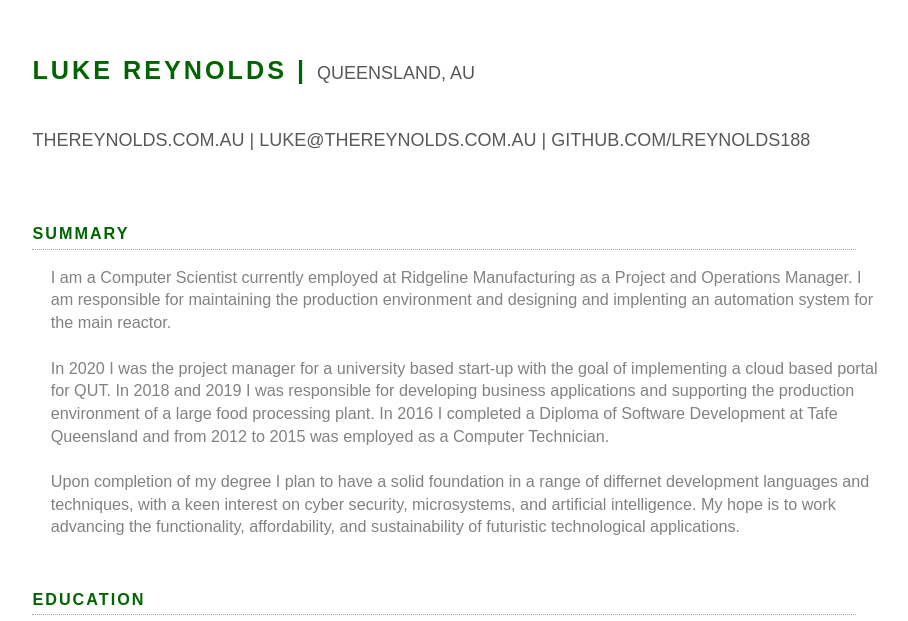
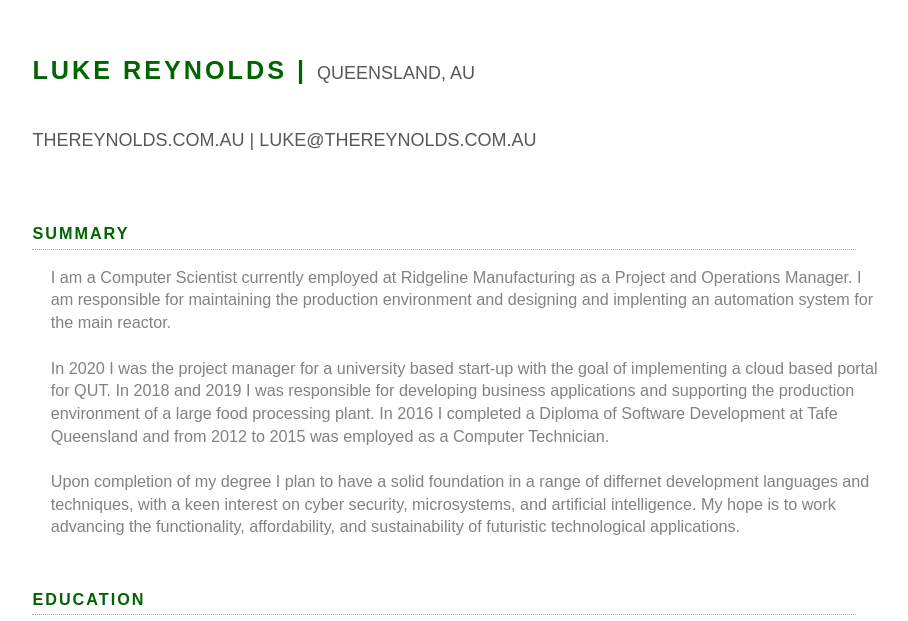
Before and after one commit to lreynolds188/Portfolio, a Next.js app: page /resume in a window 1280 px wide. Shown: the part 178-799 px from the top of the page, without its empty margins (150-1058 px from the left). Built offline with nearby package versions, Linux system fonts and the light colour scheme.

Commit message:
Update resume.js

```diff
--- a/pages/resume.js
+++ b/pages/resume.js
@@ -18,8 +18,6 @@ export default function Home() {
           <a className={styles.links} href="https://thereynolds.com.au" target="_blank">THEREYNOLDS.COM.AU</a>
           <p className={styles.contactDeets}>&nbsp;|&nbsp;</p>
           <a className={styles.contactDeets} href="mailto: luke@thereynolds.com" target="_blank">LUKE@THEREYNOLDS.COM.AU</a>
-          <p className={styles.contactDeets}>&nbsp;|&nbsp;</p>
-          <a className={styles.contactDeets} href="https://www.github.com/lreynolds188" target="_blank">GITHUB.COM/LREYNOLDS188</a>
 
           <h2 className={styles.categoryHeaders}>Summary</h2>
           <hr />
```
